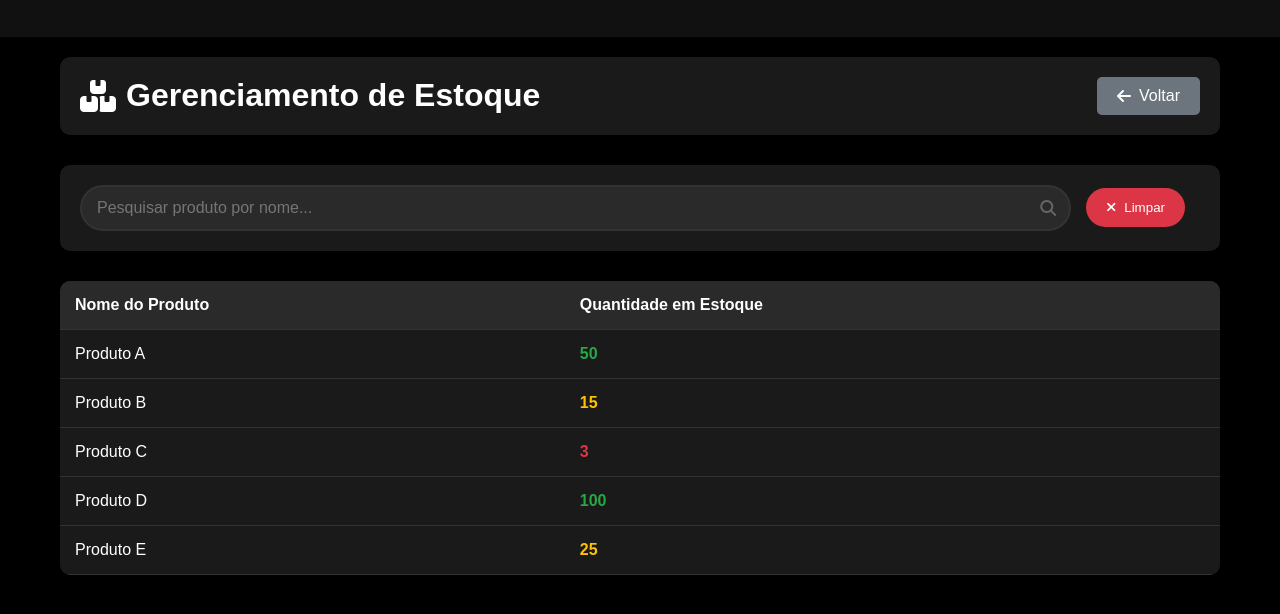
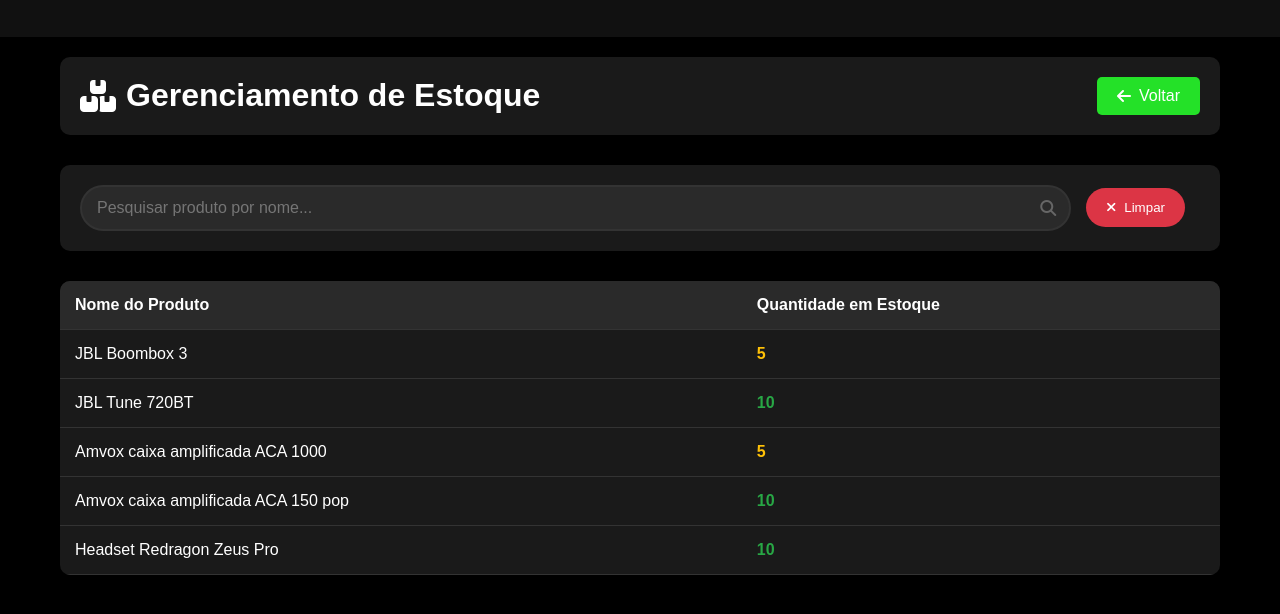
Before and after one commit to eduardocheslackidurante/BOXGEEKS, a plain HTML site: page estoque.html in a window 1280 px wide. Shown: the part 110-724 px from the top of the page. Drawn offline with Linux system fonts and the light colour scheme; files that its build step writes are made by us from their sources.

```diff
--- a/estoque.html
+++ b/estoque.html
@@ -68,7 +68,7 @@
         }
 
         .btn-voltar {
-            background-color: #6c757d;
+            background-color: #27ff2bde;
             color: white;
             padding: 10px 20px;
             text-decoration: none;
@@ -80,7 +80,7 @@
         }
 
         .btn-voltar:hover {
-            background-color: #5a6268;
+            background-color: #2fff00af;
         }
 
         .mensagem {
@@ -276,11 +276,11 @@
 <script>
     // Dados de exemplo para demonstração
     let produtos = [
-        { nome: "Produto A", quantidade: 50 },
-        { nome: "Produto B", quantidade: 15 },
-        { nome: "Produto C", quantidade: 3 },
-        { nome: "Produto D", quantidade: 100 },
-        { nome: "Produto E", quantidade: 25 }
+        { nome: "JBL Boombox 3", quantidade: 5 },
+        { nome: "JBL Tune 720BT", quantidade: 10 },
+        { nome: "Amvox caixa amplificada ACA 1000", quantidade: 5 },
+        { nome: "Amvox caixa amplificada ACA 150 pop", quantidade: 10 },
+        { nome: "Headset Redragon Zeus Pro", quantidade: 10 }
     ];
 
     // Função para renderizar a tabela
@@ -293,9 +293,9 @@
 
             // Determinar classe CSS baseada na quantidade
             let classeQuantidade = '';
-            if (produto.quantidade <= 10) {
+            if (produto.quantidade <= 3) {
                 classeQuantidade = 'quantidade-baixa';
-            } else if (produto.quantidade <= 30) {
+            } else if (produto.quantidade <= 5) {
                 classeQuantidade = 'quantidade-media';
             } else {
                 classeQuantidade = 'quantidade-alta';
```
